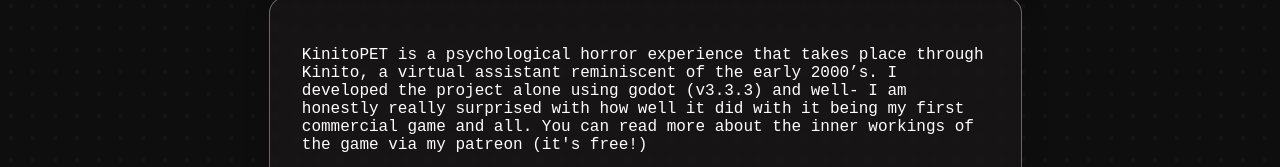
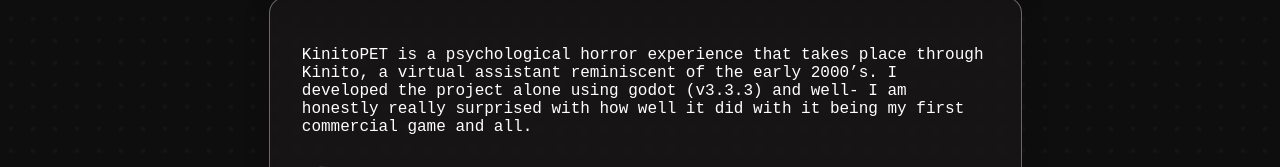
Before and after one commit to troy-en/web, a plain HTML site: page index.html in a window 1280 px wide. Shown: the part 1331-1498 px from the top of the page. Drawn offline with Linux system fonts and the light colour scheme; grey boxes are pictures that could not be loaded.

Commit message:
Update index.html

```diff
--- a/index.html
+++ b/index.html
@@ -73,7 +73,7 @@ the hero design was inspired by blursoulx's y2k codepen!  -->
         </div>
         <div class="project-box">
 
-            <p>KinitoPET is a psychological horror experience that takes place through Kinito, a virtual assistant reminiscent of the early 2000’s. I developed the project alone using godot (v3.3.3) and well- I am honestly really surprised with how well it did with it being my first commercial game and all. You can read more about the inner workings of the game via my patreon (it's free!)</p>
+            <p>KinitoPET is a psychological horror experience that takes place through Kinito, a virtual assistant reminiscent of the early 2000’s. I developed the project alone using godot (v3.3.3) and well- I am honestly really surprised with how well it did with it being my first commercial game and all. </p>
             <div class="project">
                 <img src="content/SteamImageLowerRes.png" width="25%" >
                 <iframe src="https://store.steampowered.com/widget/2075070/" frameborder="0" width="80%" height="190"></iframe>
```
